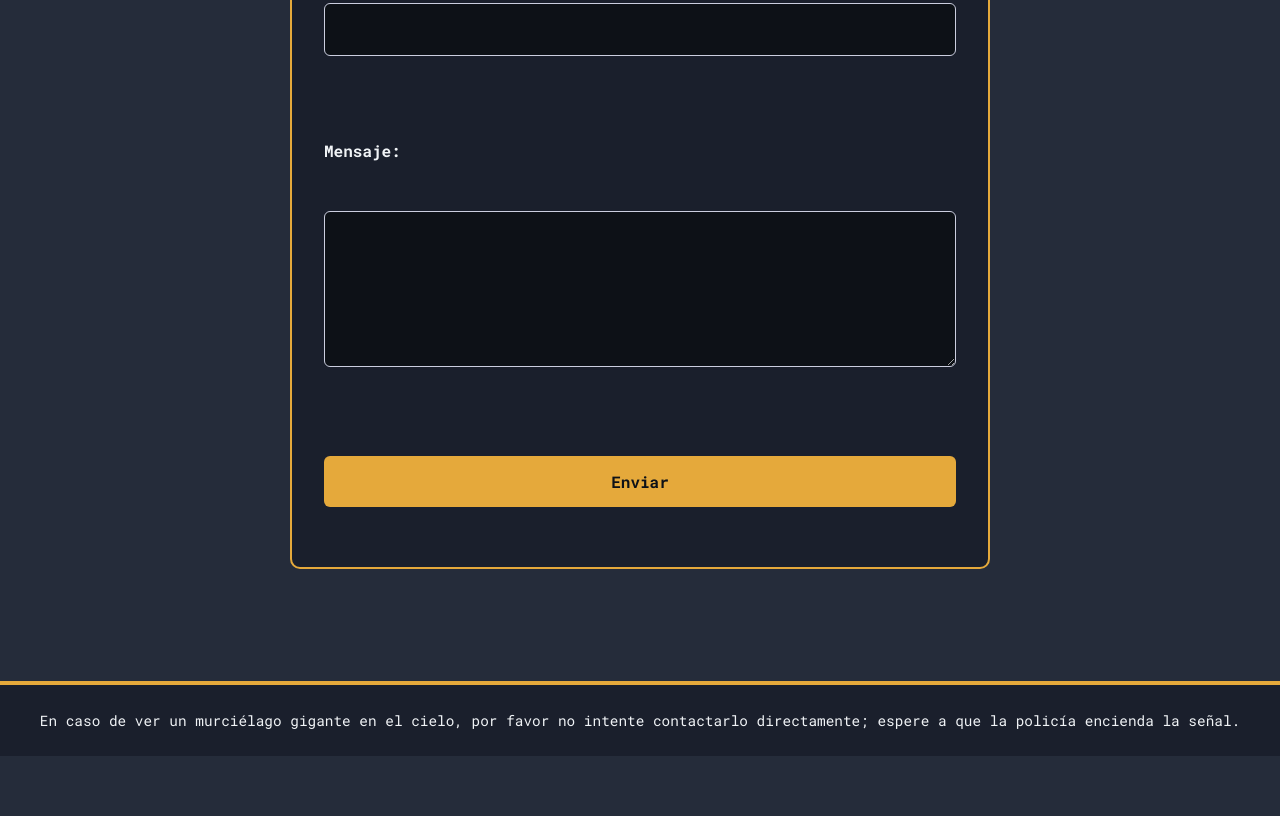
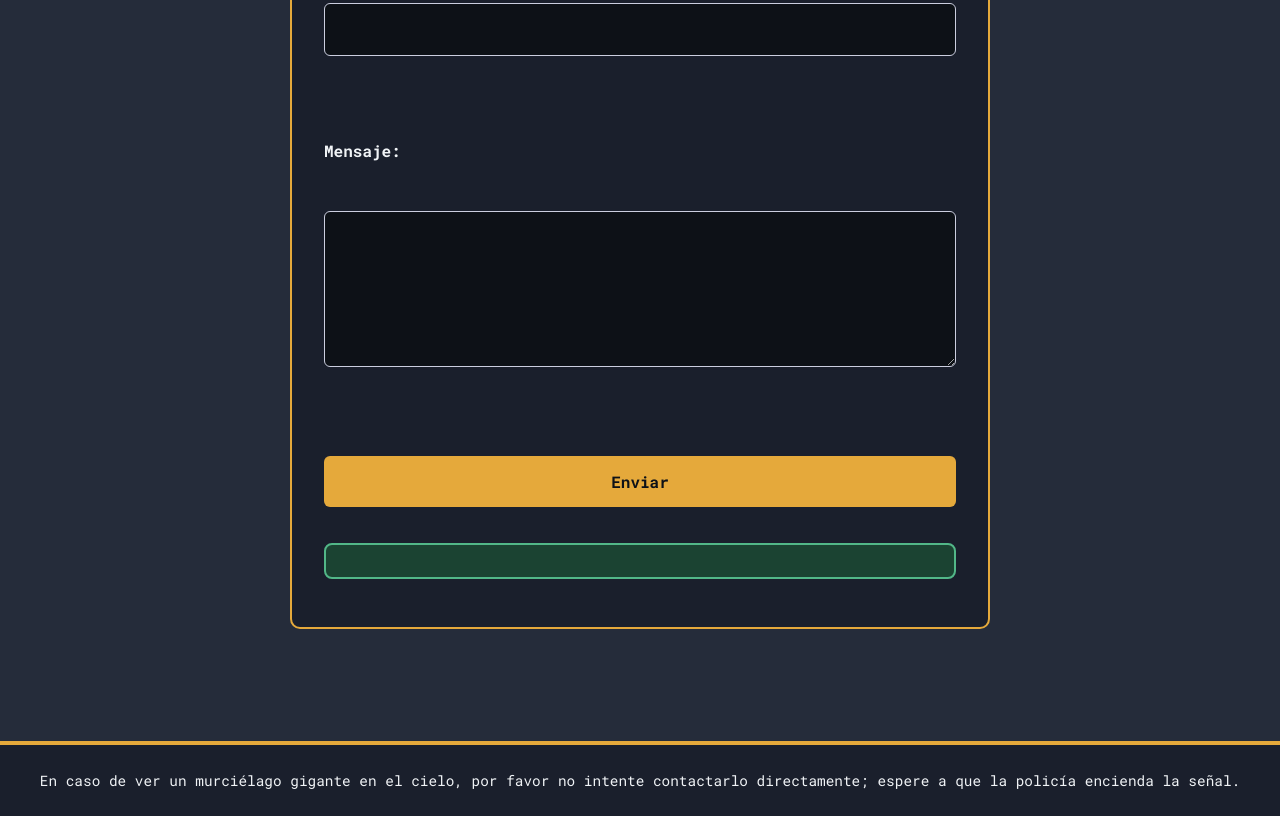
Before and after one commit to VBriangit/Trabajo-pr-ctico-n-mero-1-Lenguajes-Inform-ticos, a plain HTML site: page contacto.html in a window 1280 px wide. Shown: the part 1001-1817 px from the top of the page. Before the commit the page ends 1757 px from the top, so only its background shows below. Drawn offline with nearby package versions, Linux system fonts and the light colour scheme.

Commit message:
feat: integrtacion de confirmacion de mensaje de contacto

```diff
--- a/contacto.html
+++ b/contacto.html
@@ -88,7 +88,7 @@
         <hr> <!-- Línea divisoria sutil antes del formulario -->
 
         <h3>Envianos un mensaje</h3>
-        <form>
+        <form id="formulario-gotham">
             <label for="nombre">Nombre:</label>
             <input type="text" id="nombre" name="nombre">
 
--- a/css/estilos.css
+++ b/css/estilos.css
@@ -505,3 +505,17 @@ body.modo-claro .boton-gotham:hover {
     width: 100%;
   }
 }
+
+/*Mensaje de confirmacion de formulario*/
+
+#mensajeContacto {
+    margin-top: 1.5rem;
+    padding: 1rem;
+    background-color: #1b4332;
+    color: #d8f3dc;
+    border: 2px solid #52b788;
+    border-radius: 8px;
+    font-weight: bold;
+    text-align: center;
+    font-size: 1.1rem;
+}
--- a/js/script.js
+++ b/js/script.js
@@ -63,13 +63,11 @@ if (formNewsletter) {
 
 
 // Confirmacion de formulario
-
-const formContacto = document.querySelector(".formulario-gotham");
+const formContacto = document.getElementById("formulario-gotham");
 
 if (formContacto) {
     formContacto.addEventListener("submit", function (event) {
         event.preventDefault();
-
         const mensaje = document.getElementById("mensajeContacto");
 
         if (!formContacto.checkValidity()) {
@@ -77,8 +75,7 @@ if (formContacto) {
             return;
         }
 
-        mensaje.textContent =
-            "¡Gracias! Tu mensaje fue validado correctamente.";
+        mensaje.textContent = "¡Gracias! Tu mensaje fue validado correctamente.";
 
         formContacto.reset();
     });
```
